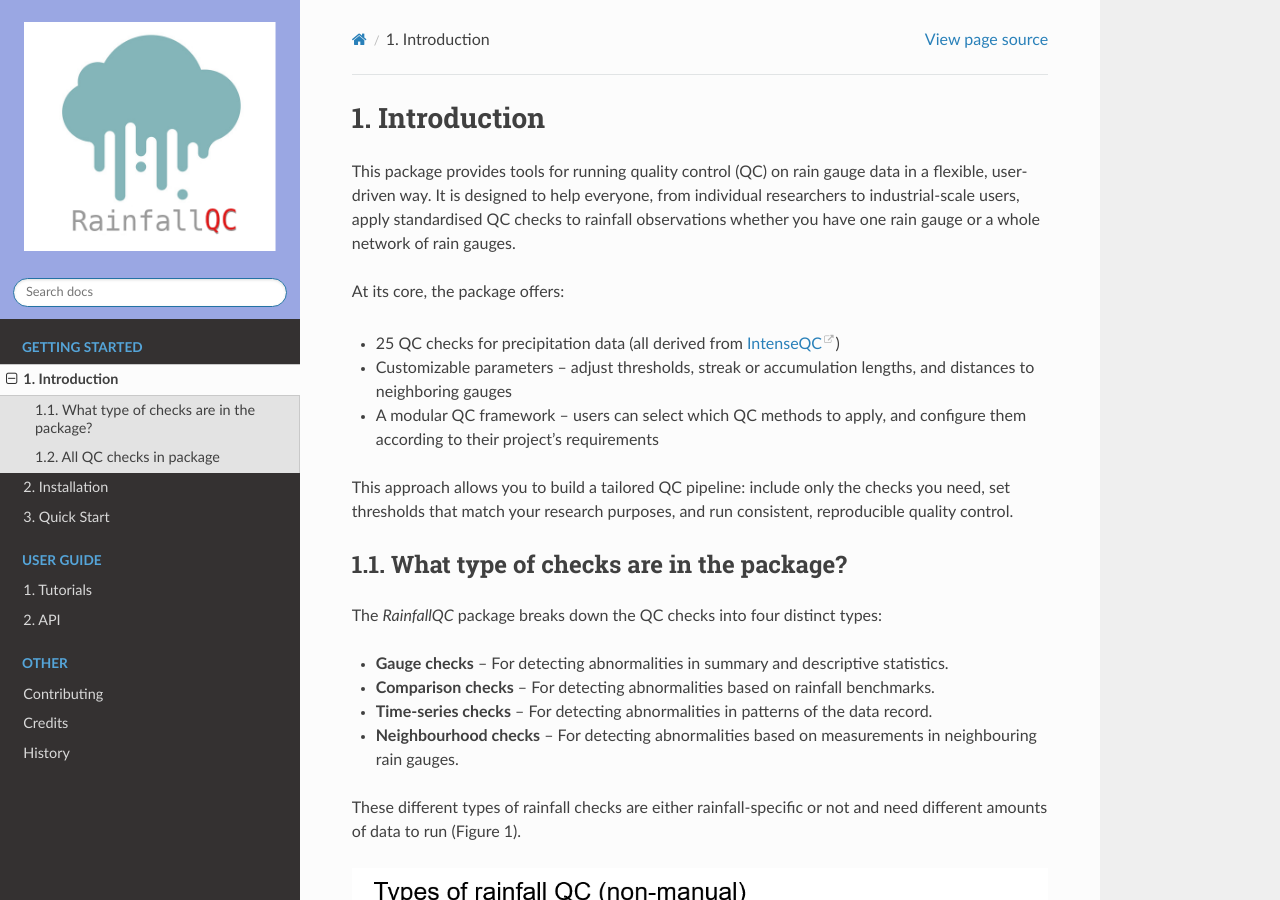
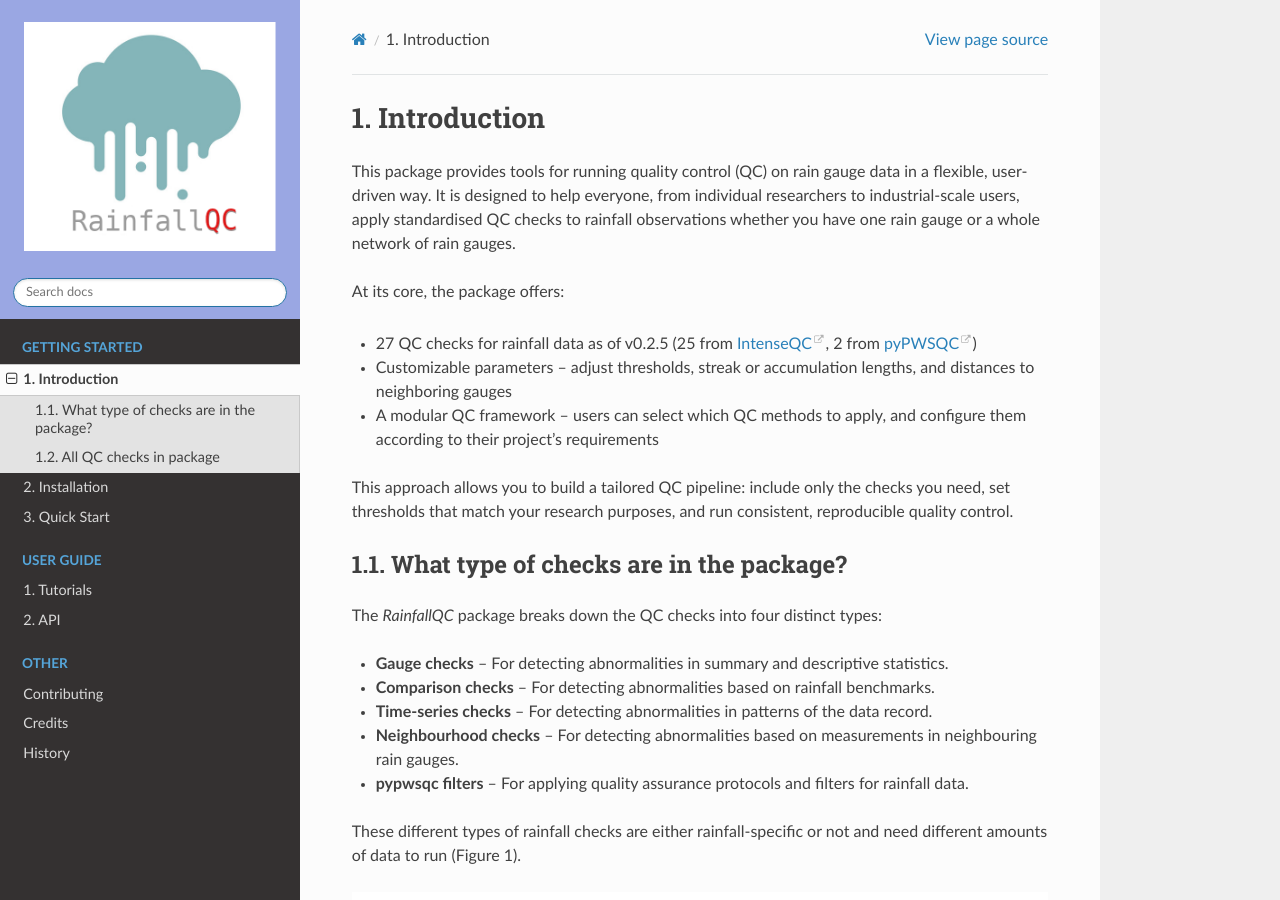
Before and after one commit to NERC-CEH/RainfallQC, a Sphinx documentation site: the page built from docs/intro.rst, in a window 1280 px wide and 900 px high. Built offline with Sphinx 7.4.7 and the Read the Docs theme 3.1.0, drawn with Linux system fonts in a browser that asks for light colours; some of the changed text lies outside the part shown.

Commit message:
fix intro page

```diff
--- a/README.rst
+++ b/README.rst
@@ -30,7 +30,7 @@ RainfallQC can be installed from PyPi:
 
 Example use
 -----------
-`**Demo notebook** <https://github.com/Thomasjkeel/RainfallQC-notebooks/blob/main/notebooks/demo/rainfallQC_demo.ipynb>`_
+`**Demo notebook**<https://github.com/Thomasjkeel/RainfallQC-notebooks/blob/main/notebooks/demo/rainfallQC_demo.ipynb>`_
 
 Example 1. - Individual quality checks on single rain gauge
 ===========================================================
--- a/docs/intro.rst
+++ b/docs/intro.rst
@@ -7,7 +7,7 @@ It is designed to help everyone, from individual researchers to industrial-scale
 
 At its core, the package offers:
 
-- 25 QC checks for precipitation data (all derived from `IntenseQC <https://www.sciencedirect.com/science/article/pii/S1364815221002127>`_)
+- 27 QC checks for rainfall data as of v0.2.5 (25 from `IntenseQC <https://www.sciencedirect.com/science/article/pii/S1364815221002127>`_, 2 from `pyPWSQC <https://doi.org/10.5281/zenodo.4501919>`_)
 - Customizable parameters – adjust thresholds, streak or accumulation lengths, and distances to neighboring gauges
 - A modular QC framework – users can select which QC methods to apply, and configure them according to their project’s requirements
 
@@ -21,6 +21,7 @@ The *RainfallQC* package breaks down the QC checks into four distinct types:
 - **Comparison checks** – For detecting abnormalities based on rainfall benchmarks.
 - **Time-series checks** – For detecting abnormalities in patterns of the data record.
 - **Neighbourhood checks** – For detecting abnormalities based on measurements in neighbouring rain gauges.
+- **pypwsqc filters** – For applying quality assurance protocols and filters for rainfall data.
 
 These different types of rainfall checks are either rainfall-specific or not and need different amounts of data to run (Figure 1).
 
@@ -67,4 +68,6 @@ These are the quality control checks currently implemented in the package:
    `Pre-QC pearson correlation <rainfallqc.checks.html#rainfallqc.checks.neighbourhood_checks.check_neighbour_correlation>`_  Neighbourhood checks  IntenseQC                                                                             QC23
    `Daily factor <rainfallqc.checks.html#rainfallqc.checks.neighbourhood_checks.check_daily_factor>`_                         Neighbourhood checks  IntenseQC                                                                             QC24
    `Monthly factor <rainfallqc.checks.html#rainfallqc.checks.neighbourhood_checks.check_monly_factor>`_                       Neighbourhood checks  IntenseQC                                                                             QC25
+   `Faulty Zeros <rainfallqc.checks.html#rainfallqc.checks.pypwsqc_filters.check_faulty_zeros>`_                              pyPWSQC filters       pyPWSQC                                                                               FZ
+   `Station Outliers <rainfallqc.checks.html#rainfallqc.checks.pypwsqc_filters.check_station_outlier>`_                       pyPWSQC filters       pyPWSQC                                                                               SO
    =========================================================================================================================  ====================  ====================================================================================  ===============
```
